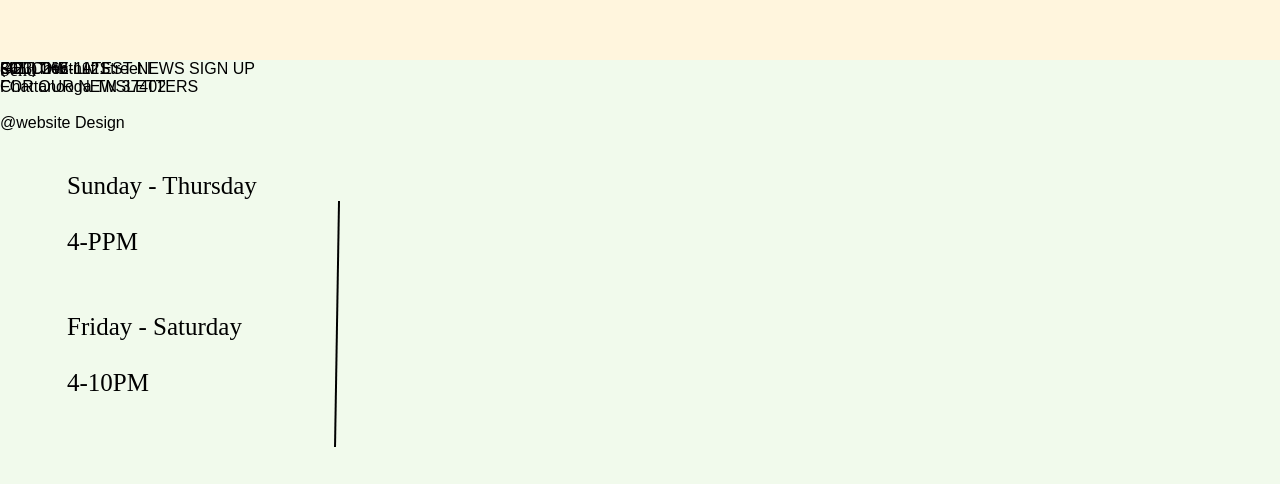
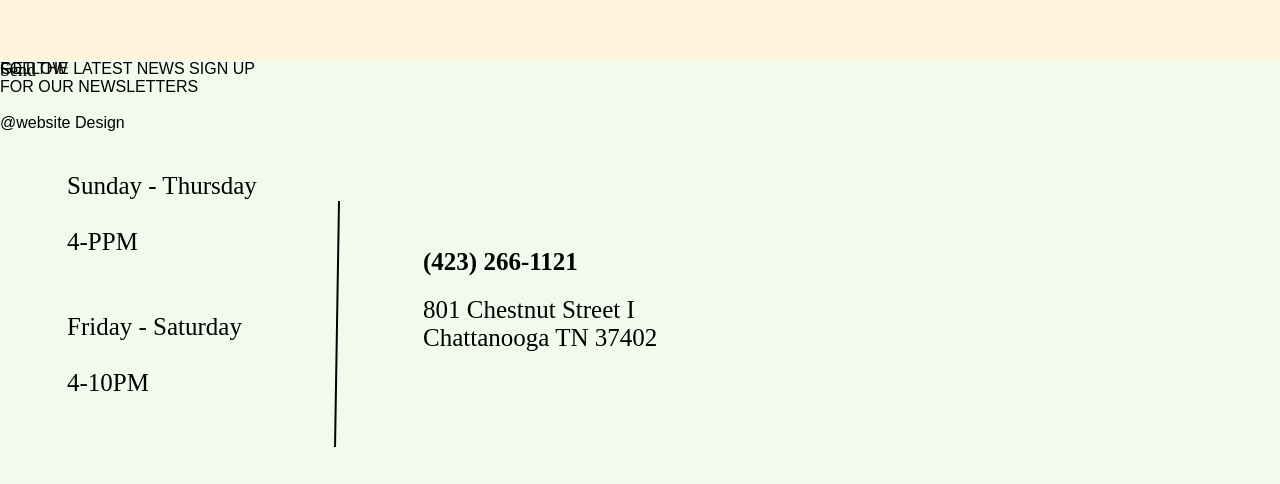
Before and after one commit to Dhyder/streetfoodwebsite, a plain HTML site: page html/index.html in a window 1280 px wide. Shown: the part 5060-5544 px from the top of the page. Drawn offline with Linux system fonts and the light colour scheme.

Commit message:
changes to css styling detailing 6

```diff
--- a/html/css/style.css
+++ b/html/css/style.css
@@ -933,3 +933,30 @@ div { position: absolute; }
 	transform:rotate(-89.07deg);
 	background:#000000;
 }
+
+
+#__423__266_1121 {
+	top: 188px;
+	left: 423px;
+	width: 197px;
+	height: 55.5px;
+	overflow: hidden;
+	font-family: Poppins;
+	font-size: 25px;
+	font-weight: bold;
+	text-align: left;
+	color:#000000;
+}
+
+
+#_801_chestnut_street_i_chattanooga_tn_37402 {
+	top: 236px;
+	left: 423px;
+	width: 309px;
+	height: 93.5px;
+	overflow: hidden;
+	font-family: Poppins;
+	font-size: 25px;
+	text-align: left;
+	color:#000000;
+}
```
